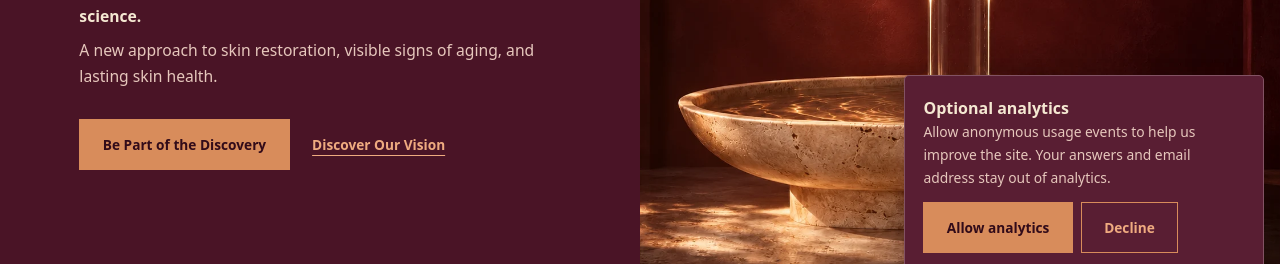
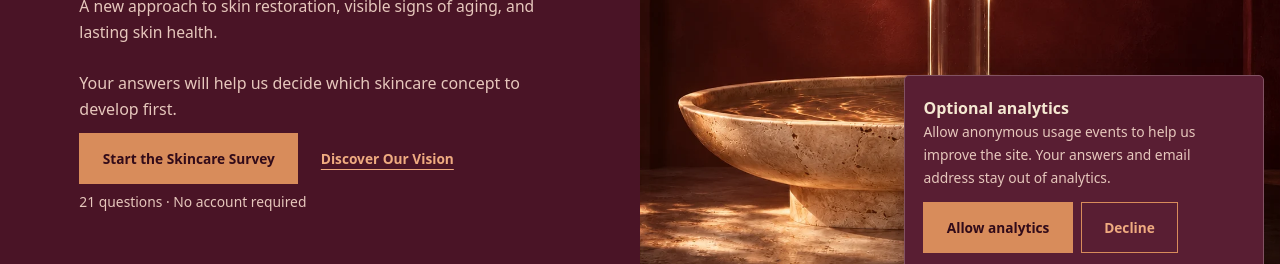
Before and after one commit to amandabaker24/bkrcosmetics, a Next.js app: page / in a window 1280 px wide. Shown: the part 512-776 px from the top of the page. Built offline with nearby package versions, Linux system fonts and the light colour scheme; no server answers; a web font is replaced by a local one.

Commit message:
Clarify the skincare survey call to action

```diff
--- a/app/globals.css
+++ b/app/globals.css
@@ -73,7 +73,9 @@ p { color: var(--muted); }
 .hero h1 { margin: .24em 0 .28em; font-size: clamp(3.2rem, 6vw, 6.5rem); line-height: 1.04; }
 .hero-copy > p:not(.eyebrow) { max-width: 28.5rem; font-size: clamp(.98rem, 1.2vw, 1.1rem); line-height: 1.7; }
 .hero-copy > .hero-subheading { color: var(--ink); font-weight: 600; margin-bottom: .45rem; }
-.hero-actions { display: flex; align-items: center; gap: 1.35rem; flex-wrap: wrap; margin-top: 1.8rem; }
+.hero-cta { margin-top: 1.5rem; }
+.hero-cta > p { max-width: 28.5rem; }
+.hero-actions { display: flex; align-items: center; gap: 1.35rem; flex-wrap: wrap; margin-block: .65rem .45rem; }
 .hero-image { position: relative; min-width: 0; overflow: hidden; container-type: size; background: var(--burgundy-deep); }
 /* Keep the water effects aligned to the artwork when the hero crops on narrower screens. */
 .fountain-scene {
--- a/app/page.tsx
+++ b/app/page.tsx
@@ -6,6 +6,7 @@ import { Button } from "@/components/ui/button";
 import { ConceptGrid } from "@/components/concepts";
 import { WaitlistForm } from "@/components/forms";
 import { HeroFountain } from "@/components/hero-fountain";
+import { questionKeys } from "@/lib/survey";
 
 const pillars = [
   { title: "Restore", body: "Support the skin’s moisture barrier and explore ways to help skin feel hydrated and comfortable.", Icon: Droplet },
@@ -28,9 +29,13 @@ export default function Home() {
         <h1>In pursuit of <em>renewal.</em></h1>
         <p className="hero-subheading">Inspired by an age-old pursuit. Informed by modern skin science.</p>
         <p>A new approach to skin restoration, visible signs of aging, and lasting skin health.</p>
-        <div className="hero-actions">
-          <Button asChild><Link href="/skin-discovery">Be Part of the Discovery</Link></Button>
-          <Button asChild variant="text"><Link href="#vision">Discover Our Vision</Link></Button>
+        <div className="hero-cta">
+          <p>Your answers will help us decide which skincare concept to develop first.</p>
+          <div className="hero-actions">
+            <Button asChild><Link href="/skin-discovery">Start the Skincare Survey</Link></Button>
+            <Button asChild variant="text"><Link href="#vision">Discover Our Vision</Link></Button>
+          </div>
+          <p className="small">{questionKeys.length} questions · No account required</p>
         </div>
       </div>
     </HeroFountain>
@@ -76,7 +81,7 @@ export default function Home() {
             <p>{body}</p>
           </Reveal>)}
         </div>
-        <Reveal className="center"><Button asChild><Link href="/skin-discovery">Start Skin Discovery</Link></Button></Reveal>
+        <Reveal className="center"><Button asChild><Link href="/skin-discovery">Start the Skincare Survey</Link></Button></Reveal>
       </div>
     </section>
     <section className="section-pad wrap home-lab">
--- a/components/survey.tsx
+++ b/components/survey.tsx
@@ -105,11 +105,11 @@ export function DiscoverySurvey() {
     <div>
       <Eyebrow>Skin discovery</Eyebrow><h1>Let’s Talk About <em>Your Skin.</em></h1>
       <p>Tell us about your routine, the textures you love, and what you want from skincare. Your answers will help us decide what to develop first.</p>
-      <p className="small">{questionKeys.length} questions · No account required</p>
       <form onSubmit={start} className="form-stack">
         {challenge.fields}
         {error && <p className="form-error" role="alert">{error}</p>}
-        <Button type="submit" disabled={busy}>{busy ? "Opening survey…" : "Start Your Skin Discovery"}</Button>
+        <Button type="submit" disabled={busy}>{busy ? "Opening survey…" : "Start the Skincare Survey"}</Button>
+        <p className="small">{questionKeys.length} questions · No account required</p>
       </form>
     </div>
     <div className="texture-image"><Image src="/images/texture.webp" alt="A pearlescent skincare texture in warm light" fill loading="eager" sizes="(max-width: 760px) 100vw, 47vw" /></div>
```
